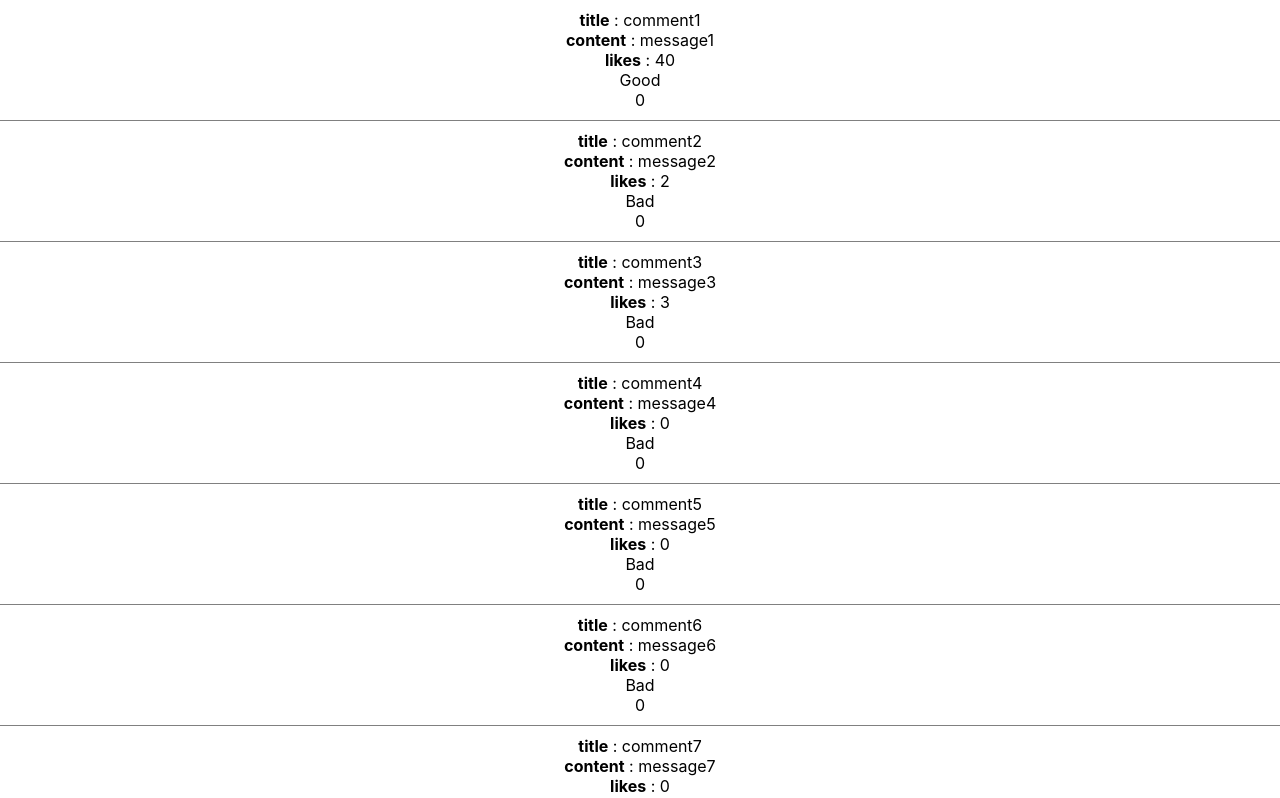
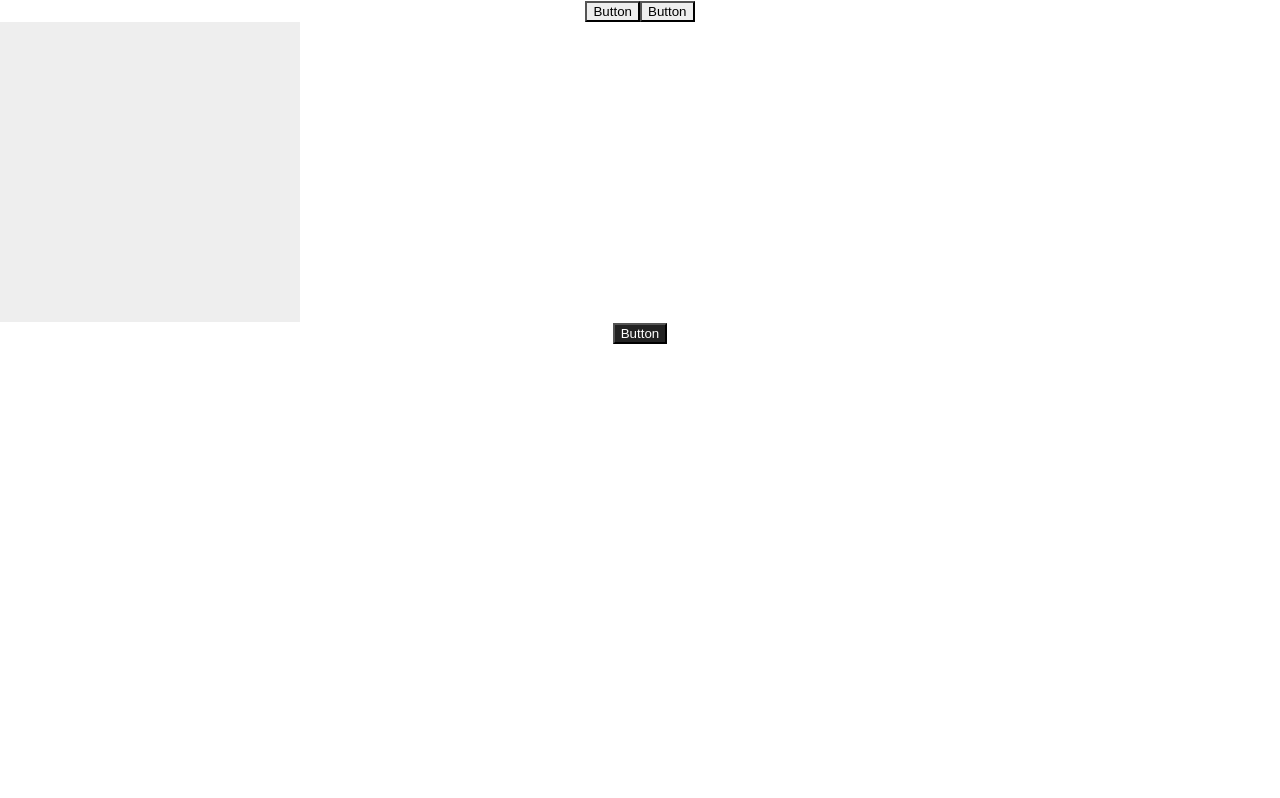
Before and after one commit to eundol0519/React_fastCampus, a React (Create React App) app: page / in a window 1280 px wide. Shown: the top 798 px of the page. Built offline with nearby package versions, Linux system fonts and the light colour scheme.

Commit message:
React 공식문서_Context

```diff
--- a/src/App.js
+++ b/src/App.js
@@ -1,9 +1,9 @@
-import Memo from "./components/3-8.Memorization/Memo";
+import Example from "./components/3-10.Context/Example";
 
 function App() {
   return (
     <div className="App">
-      <Memo />
+      <Example />
     </div>
   );
 }
--- /dev/null
+++ b/src/components/3-10.Context/Example.jsx
@@ -0,0 +1,43 @@
+import React, { Component } from "react";
+import ThemeButton from "./ThemeButton";
+import ThemeButton2 from "./ThemeButton2";
+import { ThemeContext, themes } from "./ThemeContext";
+
+export default class Example extends Component {
+  constructor(props) {
+    super(props);
+
+    this.state = {
+      theme: themes.light,
+    };
+
+    this.toggleTheme = () => {
+      this.setState((prev) => ({
+        theme: prev.theme === themes.dark ? themes.light : themes.dark,
+      }));
+    };
+  }
+
+  render() {
+    return (
+      <div>
+        <ThemeContext.Provider value={this.state.theme}>
+          <ThemeButton changeTheme={this.toggleTheme} />
+          <ThemeButton2 changeTheme={this.toggleTheme} />
+          <ThemeContext.Consumer>
+            {(theme) => (
+              <div
+                style={{
+                  width: 300,
+                  height: 300,
+                  backgroundColor: theme.background,
+                }}
+              ></div>
+            )}
+          </ThemeContext.Consumer>
+        </ThemeContext.Provider>
+        <ThemeButton />
+      </div>
+    );
+  }
+}
--- /dev/null
+++ b/src/components/3-10.Context/ThemeButton.jsx
@@ -0,0 +1,26 @@
+import React, { Component } from "react";
+import { ThemeContext } from "./ThemeContext";
+
+class ThemeButton extends Component {
+  render() {
+    let props = this.props;
+    let theme = this.context;
+
+    return (
+      <button
+        {...props}
+        style={{
+          color: theme.foreground,
+          backgroundColor: theme.background,
+        }}
+        onClick={props.changeTheme}
+      >
+        Button
+      </button>
+    );
+  }
+}
+
+ThemeButton.contextType = ThemeContext;
+
+export default ThemeButton;
--- /dev/null
+++ b/src/components/3-10.Context/ThemeButton2.jsx
@@ -0,0 +1,19 @@
+import React, { useContext } from "react";
+import { ThemeContext } from "./ThemeContext";
+
+export default function ThemeButton2(props) {
+  const theme = useContext(ThemeContext);
+
+  return (
+    <button
+      {...props}
+      style={{
+        color: theme.foreground,
+        backgroundColor: theme.background,
+      }}
+      onClick={props.changeTheme}
+    >
+      Button
+    </button>
+  );
+}
--- /dev/null
+++ b/src/components/3-10.Context/ThemeContext.js
@@ -0,0 +1,15 @@
+import React from "react";
+
+export const themes = {
+  light: {
+    foreground: "#000000",
+    background: "#eeeeee",
+  },
+  dark: {
+    foreground: "#ffffff",
+    background: "#222222",
+  },
+};
+
+// context 공간 생성
+export const ThemeContext = React.createContext(themes.dark);
```
